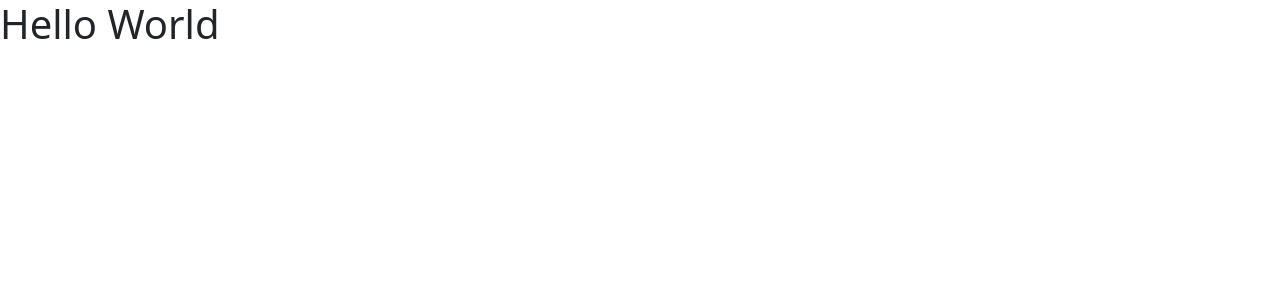
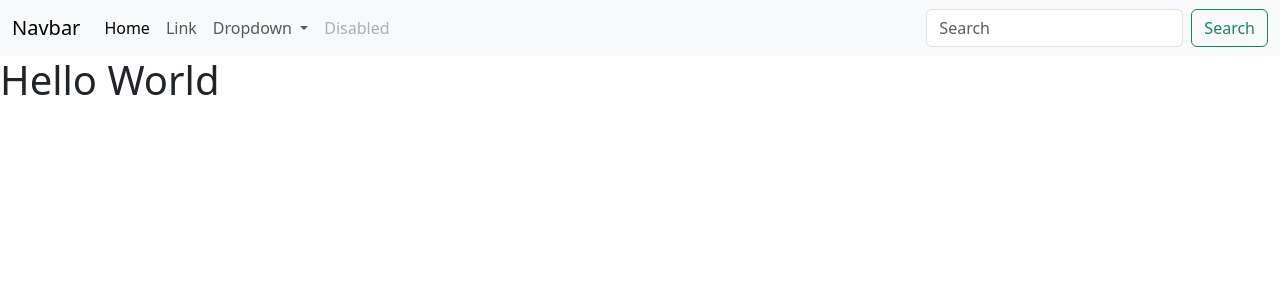
Before and after one commit to arhillis/first-flask-app, a Flask app: page / in a window 1280 px wide. Shown: the top 300 px of the page. Run offline with Flask 3, Linux system fonts and the light colour scheme.

Commit message:
Navbar added

```diff
--- a/templates/index.html
+++ b/templates/index.html
@@ -16,6 +16,7 @@
     </style>
   </head>
   <body>
+    {% include 'navbar.html' %}
     <h1>Hello World</h1
   </body
 </html>
--- /dev/null
+++ b/templates/navbar.html
@@ -0,0 +1,36 @@
+<nav class="navbar navbar-expand-lg bg-body-tertiary">
+    <div class="container-fluid">
+      <a class="navbar-brand" href="#">Navbar</a>
+      <button class="navbar-toggler" type="button" data-bs-toggle="collapse" data-bs-target="#navbarSupportedContent" aria-controls="navbarSupportedContent" aria-expanded="false" aria-label="Toggle navigation">
+        <span class="navbar-toggler-icon"></span>
+      </button>
+      <div class="collapse navbar-collapse" id="navbarSupportedContent">
+        <ul class="navbar-nav me-auto mb-2 mb-lg-0">
+          <li class="nav-item">
+            <a class="nav-link active" aria-current="page" href="#">Home</a>
+          </li>
+          <li class="nav-item">
+            <a class="nav-link" href="#">Link</a>
+          </li>
+          <li class="nav-item dropdown">
+            <a class="nav-link dropdown-toggle" href="#" role="button" data-bs-toggle="dropdown" aria-expanded="false">
+              Dropdown
+            </a>
+            <ul class="dropdown-menu">
+              <li><a class="dropdown-item" href="#">Action</a></li>
+              <li><a class="dropdown-item" href="#">Another action</a></li>
+              <li><hr class="dropdown-divider"></li>
+              <li><a class="dropdown-item" href="#">Something else here</a></li>
+            </ul>
+          </li>
+          <li class="nav-item">
+            <a class="nav-link disabled" aria-disabled="true">Disabled</a>
+          </li>
+        </ul>
+        <form class="d-flex" role="search">
+          <input class="form-control me-2" type="search" placeholder="Search" aria-label="Search">
+          <button class="btn btn-outline-success" type="submit">Search</button>
+        </form>
+      </div>
+    </div>
+  </nav>
```
